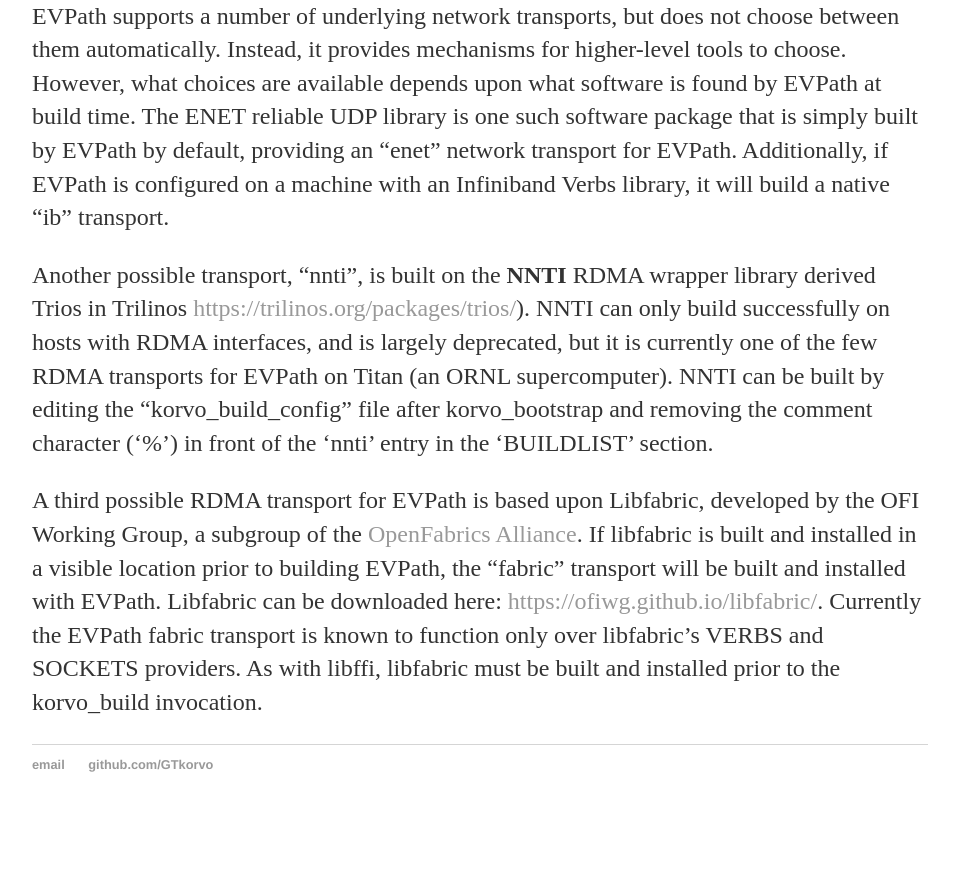
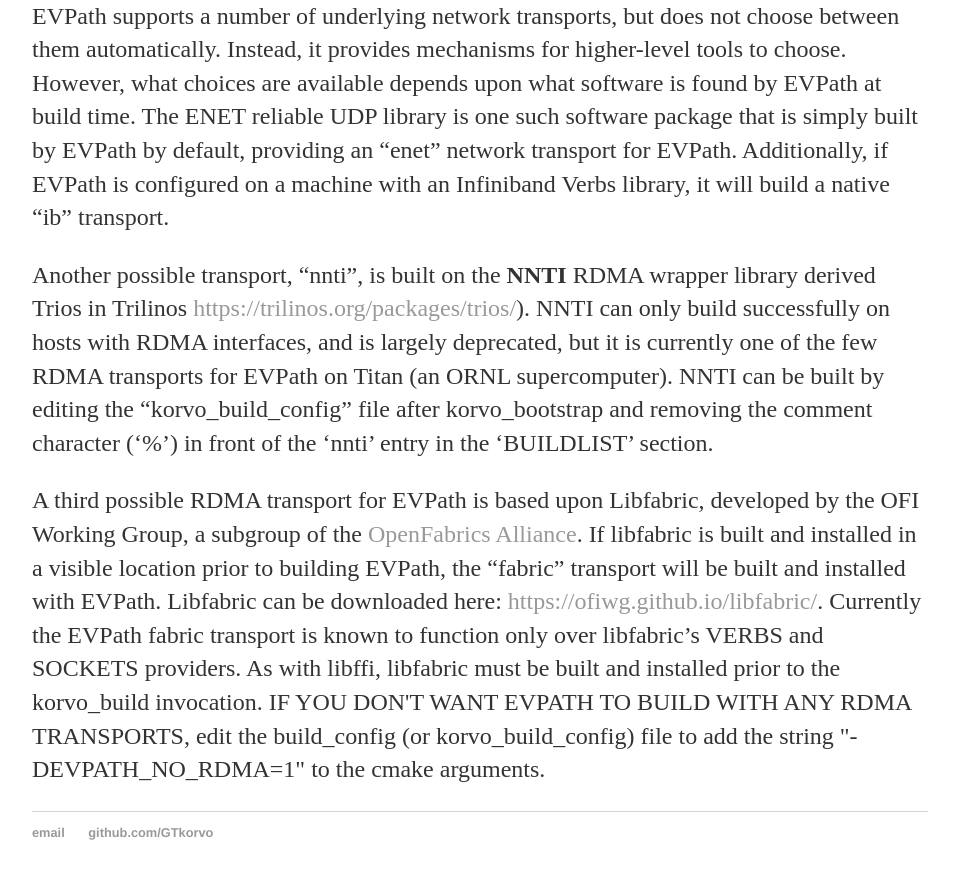
Before and after one commit to GTkorvo/GTkorvo.github.io, a Jekyll site: the page built from index.html, in a window 1280 px wide and 900 px high, scrolled down 1145 px. Shown: the top 879 px of the window, without its empty margins (160-1119 px from the left). Built offline with Jekyll 4.4.1, drawn with Linux system fonts in a browser that asks for light colours; before the commit the page ends 1977 px from its top, so only the background shows below that.

Commit message:
Add text about EVPATH_NO_RDMA

```diff
--- a/index.html
+++ b/index.html
@@ -70,5 +70,8 @@
 Currently the EVPath fabric transport is known to function only over
 libfabric’s VERBS and SOCKETS providers.  As with libffi, libfabric must be built and installed prior to the korvo_build invocation.
 
+IF YOU DON'T WANT EVPATH TO BUILD WITH ANY RDMA TRANSPORTS, edit the
+build_config (or korvo_build_config) file to add the string
+"-DEVPATH_NO_RDMA=1" to the cmake arguments.
 
 </div><!-- /.blurb -->
```
